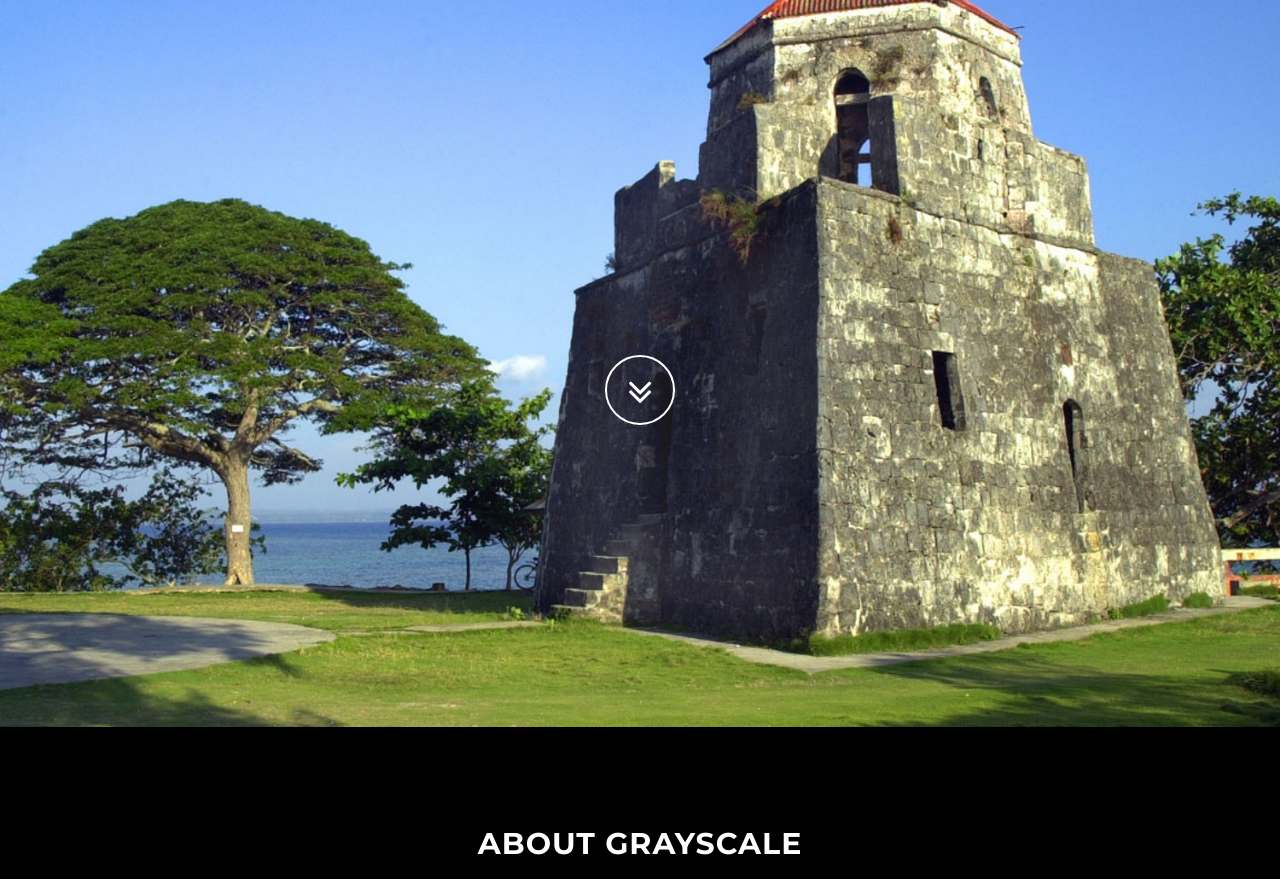
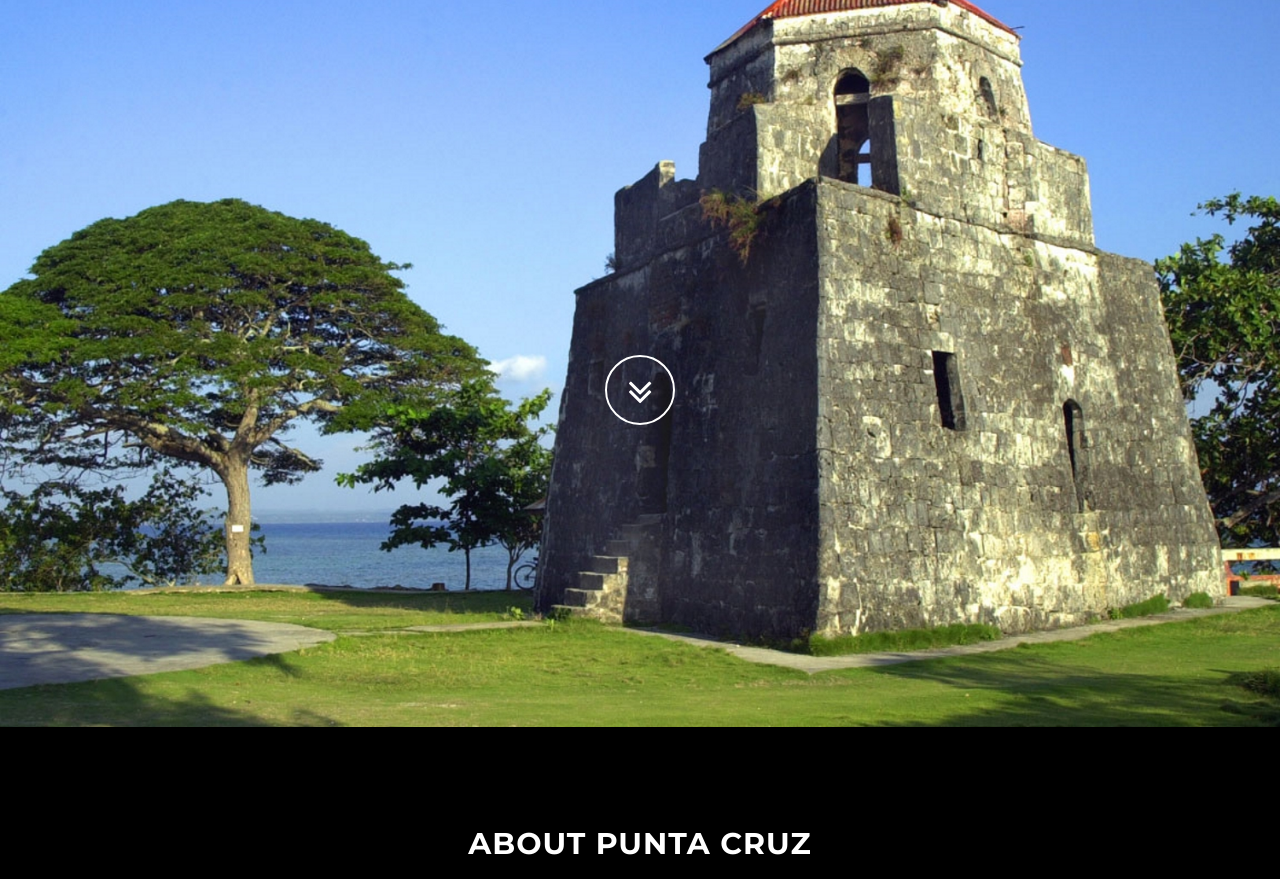
Before and after one commit to jayel5k/punta_cruz, a website: page index.html in a window 1280 px wide. Shown: the part 73-952 px from the top of the page. Drawn offline with nearby package versions, Linux system fonts and the light colour scheme; some packages are replaced by stand-ins of ours.

Commit message:
changes about

```diff
--- a/index.html
+++ b/index.html
@@ -90,7 +90,7 @@
     <section id="about" class="container content-section text-center">
         <div class="row">
             <div class="col-lg-8 col-lg-offset-2">
-                <h2>About Grayscale</h2>
+                <h2>About Punta Cruz</h2>
                 <p>Punta Cruz Watch Tower
 The Punta Cruz Watchtower was built to help guards keep watch for approaching invaders during the pre-hispanic era. Built in 1796, this perfect isosceles triangle watchtower (the only structure so formed in the country) was built to watch the coast of Bohol Strait and the neighboring island of Cebu from possible marauders.</p>
             </div>
```
